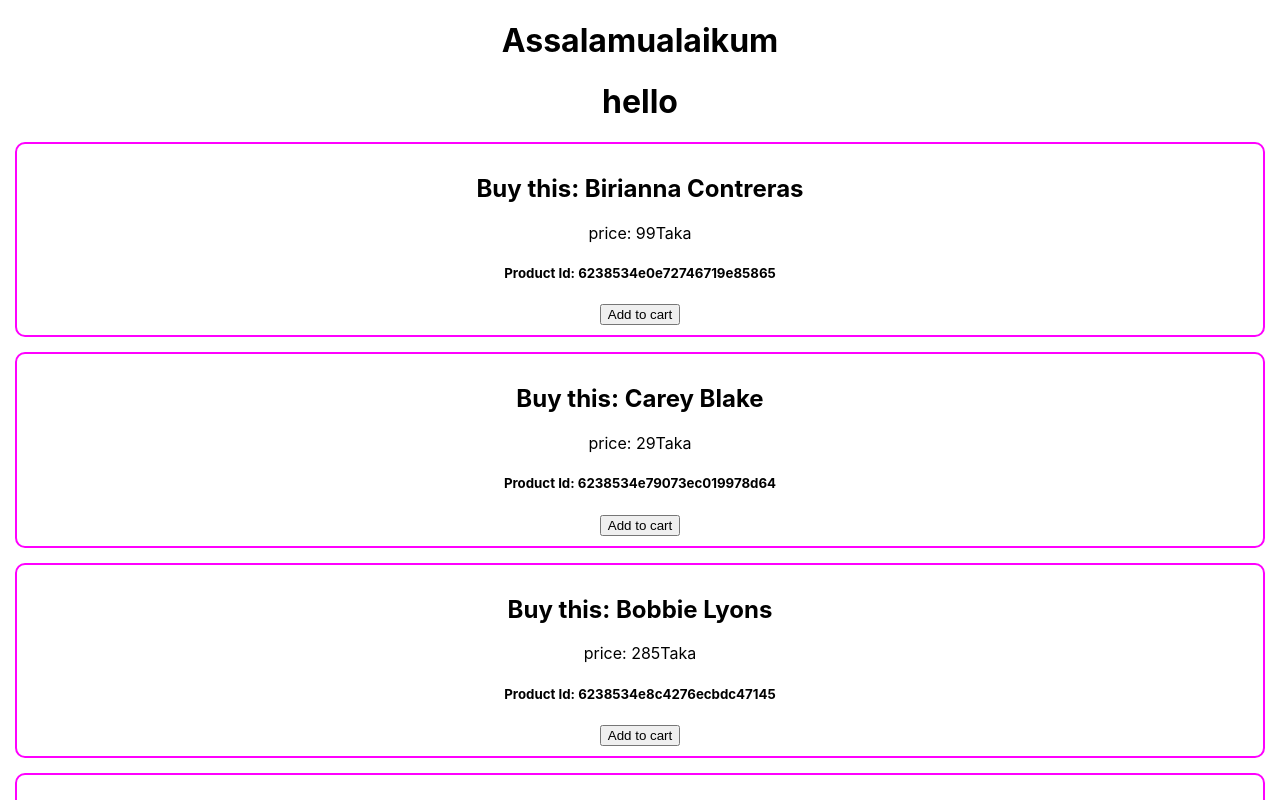
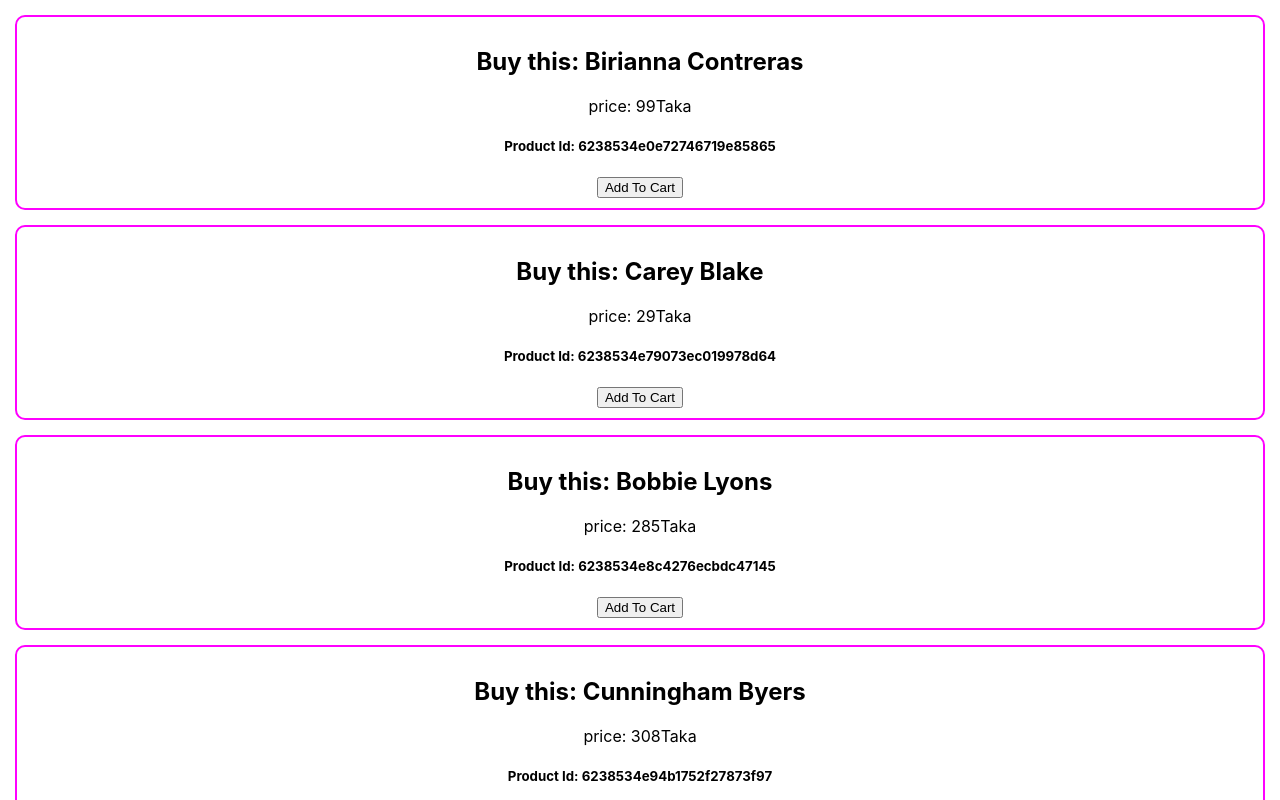
Before and after one commit to frsiam/react-storage-and-handler, a React (Create React App) app: page / in a window 1280 px wide. Shown: the top 800 px of the page. Built offline with nearby package versions, Linux system fonts and the light colour scheme.

Commit message:
product quantity is stored into the local storage

```diff
--- a/src/App.js
+++ b/src/App.js
@@ -5,7 +5,6 @@
 function App() {
   return (
     <div className="App">
-      <h1>Assalamualaikum</h1>
       <Cosmetics></Cosmetics>
       <Shoes></Shoes>
     </div>
--- a/src/Components/Cosmetic/Cosmetic.js
+++ b/src/Components/Cosmetic/Cosmetic.js
@@ -1,18 +1,20 @@
 import React from 'react';
+import { addToDb } from '../../Utilities/fakedb';
 import './Cosmetic.css'
 
 const Cosmetic = ({name,price,id}) => {
     const addToCart =(id) =>{
-        console.log('Item added',id)
+        addToDb(id)
     }
 
-    const addToCartWithParam = () => addToCart(id)
+    // const addToCartWithParam = () => addToCart(id)
     return (
         <div className='product'>
             <h2>Buy this: {name}</h2>
             <p>price: {price}Taka</p>
             <h5>Product Id: {id}</h5>
-            <button onClick={addToCartWithParam}>Add to cart</button>
+            {/* <button onClick={addToCartWithParam}>Add to cart</button> */}
+            <button onClick={() => addToCart(id)}>Add To Cart</button> {/*shortcart*/}
         </div>
     );
 };
--- a/src/Components/Cosmetics/Cosmetics.js
+++ b/src/Components/Cosmetics/Cosmetics.js
@@ -11,7 +11,6 @@
     },[])
     return (
         <div>
-            <h1>hello</h1>
             {
                 cosmetics.map(cosmetic => <Cosmetic name={cosmetic.name} price={cosmetic.price} key={cosmetic._id} id={cosmetic._id}></Cosmetic>)
             }
--- /dev/null
+++ b/src/Utilities/fakedb.js
@@ -0,0 +1,14 @@
+// use local storage to manage cart data
+
+const addToDb = id =>{
+    const quantity = localStorage.getItem(id)
+    if(quantity){
+        const newQuantity = parseInt(quantity) + 1;
+        localStorage.setItem(id,newQuantity)
+    }
+    else{
+        localStorage.setItem(id,1)
+    }
+}
+
+export {addToDb}
```
